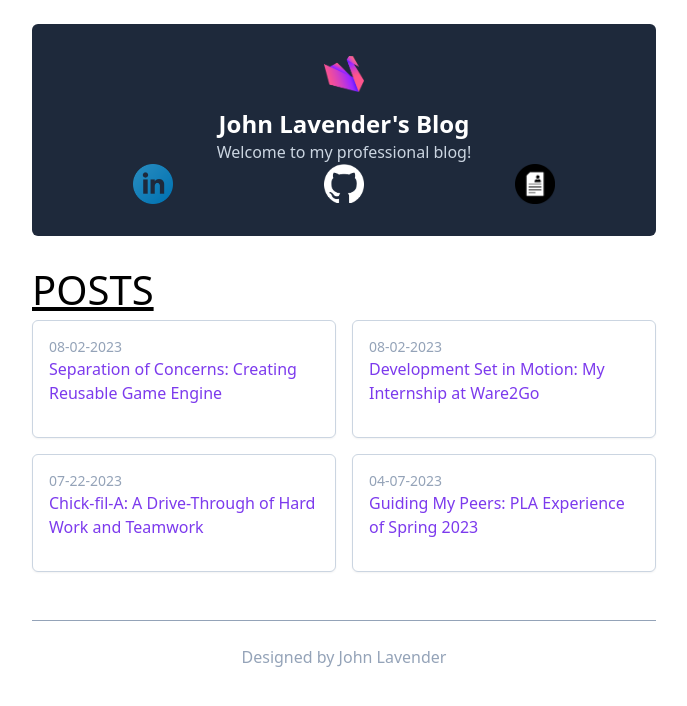
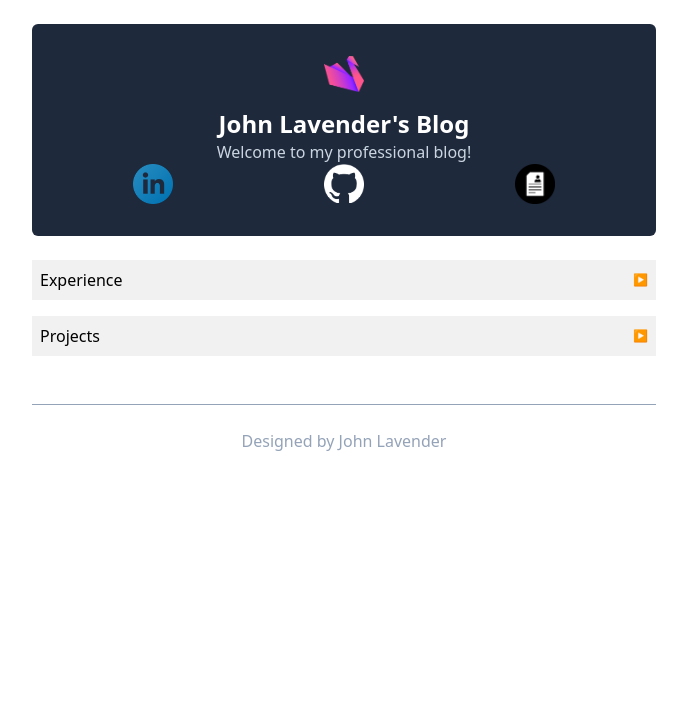
Before and after one commit to JohnLavender474/my-blog, a Next.js app: page / in a window 1280 px wide. Shown: the top 706 px of the page, without its empty margins (296-983 px from the left). Built offline with nearby package versions, Linux system fonts and the light colour scheme.

Commit message:
Add collapsible component

```diff
--- a/app/page.tsx
+++ b/app/page.tsx
@@ -1,19 +1,35 @@
-import getPostMetadata from "../components/getPostMetadata";
+import CollapsibleSection from "../components/CollapsibleSection";
+import { getMappedPostMetadata }from "../components/getPostMetadata";
+import { PostMetadata } from "../components/PostMetadata";
 import PostPreview from "../components/PostPreview";
 
+const convertMetadataToPreview = (metadata?: PostMetadata[]) => metadata?.map((post) => (
+  <PostPreview key={post.slug} {...post} />
+));
+
+// <h1 style={{fontSize: "40px", textDecoration: "underline" }}>{section}</h1>
+
+const getPreviewsFor = (section: string, mappedPostMetadata: Map<string, PostMetadata[]>) => (
+  <>
+
+    <CollapsibleSection title={section}>
+      <div className="grid grid-cols-1 md:grid-cols-2 gap-4">
+        {
+          convertMetadataToPreview(mappedPostMetadata.get(section))
+        }
+      </div>
+    </CollapsibleSection>
+  </>
+)
+
 const HomePage = () => {
-  const postMetadata = getPostMetadata();
-  const postPreviews = postMetadata.map((post) => (
-    <PostPreview key={post.slug} {...post} />
-  ));
-
+  const mappedPostMetadata = getMappedPostMetadata();
+  const sections = ["Experience", "Projects"];
   return (
     <div>
-
-      <h1 style={{fontSize: "40px", textDecoration: "underline" }}>POSTS</h1>
-      <div className="grid grid-cols-1 md:grid-cols-2 gap-4">
-        {postPreviews}
-      </div>
+      {
+        sections.map((section) => getPreviewsFor(section, mappedPostMetadata))
+      }
     </div>
   );
 };
--- a/app/posts/[slug]/page.tsx
+++ b/app/posts/[slug]/page.tsx
@@ -2,10 +2,12 @@ import Markdown from "markdown-to-jsx";
 import getPostMetadata from "../../../components/getPostMetadata";
 import moment from "moment";
 import { getPostContent } from "../../../components/getPostContent";
+import Link from "next/link";
 
 export const generateStaticParams = async () => {
   const posts = getPostMetadata();
   return posts.map((post) => ({
+    section: post.section,
     slug: post.slug
   }));
 };
@@ -13,9 +15,12 @@ export const generateStaticParams = async () => {
 const PostPage = (props: any) => {
   const slug = props.params.slug;
   const post = getPostContent(slug);
+
   return (
     <div>
+      <Link href={"/"} style={{ textDecoration: "underline", color: "blue"}}>Go back to home</Link>
       <div className="my-12 text-center">
+        <h1 style={{ textDecoration: "underline" }} className="text-2xl text-slate-600 ">{post.data.section}</h1>
         <h1 className="text-2xl text-slate-600 ">{post.data.title}</h1>
         <p className="text-slate-400 mt-2">{moment(post.data.date).format("MM-DD-YYYY")}</p>
       </div>
--- /dev/null
+++ b/components/CollapsibleSection.tsx
@@ -0,0 +1,59 @@
+"use client";
+
+import React, { useState } from 'react';
+
+type CollapsibleSectionProps = {
+  title: string,
+  children: any
+}
+
+const CollapsibleSection = (props: CollapsibleSectionProps) => {
+  const { title, children } = props;
+  const [isOpen, setIsOpen] = useState(false);
+
+  const toggleSection = () => {
+    setIsOpen(!isOpen);
+  };
+
+  return (
+    <div className="collapsible-section">
+      <button className="collapsible-header" onClick={toggleSection}>
+        {title}
+        <span className={`icon ${isOpen ? 'open' : 'closed'}`}>&#x25B6;</span>
+      </button>
+      {isOpen && <div className="collapsible-content">{children}</div>}
+      <style jsx>{`
+        .collapsible-section {
+          margin: 16px 0;
+        }
+        .collapsible-header {
+          background-color: #f1f1f1;
+          border: none;
+          padding: 8px;
+          width: 100%;
+          text-align: left;
+          cursor: pointer;
+          display: flex;
+          justify-content: space-between;
+          align-items: center;
+        }
+        .icon {
+          font-size: 12px;
+          transition: transform 0.3s;
+        }
+        .open {
+          transform: rotate(90deg);
+        }
+        .closed {
+          transform: rotate(0);
+        }
+        .collapsible-content {
+          padding: 16px;
+          border: 1px solid #ccc;
+        }
+      `}</style>
+    </div>
+  );
+};
+
+export default CollapsibleSection;
--- a/components/PostMetadata.ts
+++ b/components/PostMetadata.ts
@@ -1,4 +1,5 @@
 export interface PostMetadata {
+  section: string;
   title: string;
   date: string;
   subtitle: string;
--- a/components/getPostMetadata.ts
+++ b/components/getPostMetadata.ts
@@ -2,16 +2,32 @@ import fs from "fs";
 import matter from "gray-matter";
 import { PostMetadata } from "../components/PostMetadata";
 
-const getPostMetadata = (): PostMetadata[] => {
+export const getMappedPostMetadata = (): Map<string, PostMetadata[]> => {
+  const map = new Map<string, PostMetadata[]>();
+  const data = getPostMetadata();
+
+  data.forEach((d) => {
+    const section = d.section;
+    if (!map.has(section)) {
+      map.set(section, []);
+    }
+    const a = map.get(section);
+    a?.push(d);
+  });
+
+  return map;
+}
+
+export const getPostMetadata = (): PostMetadata[] => {
   const folder = "posts/";
   const files = fs.readdirSync(folder);
   const markdownPosts = files.filter((file) => file.endsWith(".md"));
 
-  // Get gray-matter data from each file.
   const posts = markdownPosts.map((fileName) => {
     const fileContents = fs.readFileSync(`posts/${fileName}`, "utf8");
     const matterResult = matter(fileContents);
     return {
+      section: matterResult.data.section,
       title: matterResult.data.title,
       date: matterResult.data.date,
       subtitle: matterResult.data.subtitle,
--- a/posts/2d-game-engine.md
+++ b/posts/2d-game-engine.md
@@ -1,4 +1,5 @@
 ---
+section: "Projects"
 title: "Separation of Concerns: Creating Reusable Game Engine"
 date: 2023-08-02
 meta:
--- a/posts/chick-fil-a.md
+++ b/posts/chick-fil-a.md
@@ -1,4 +1,5 @@
 ---
+section: "Experience"
 title: "Chick-fil-A: A Drive-Through of Hard Work and Teamwork"
 date: 2023-07-22
 meta:
--- a/posts/peer-learning-assistant.md
+++ b/posts/peer-learning-assistant.md
@@ -1,4 +1,5 @@
 ---
+section: "Experience"
 title: "Guiding My Peers: PLA Experience of Spring 2023"
 date: 2023-04-07
 meta:
--- a/posts/w2g-internship.md
+++ b/posts/w2g-internship.md
@@ -1,4 +1,5 @@
 ---
+section: "Experience"
 title: "Development Set in Motion: My Internship at Ware2Go"
 date: 2023-08-02
 meta:
```
